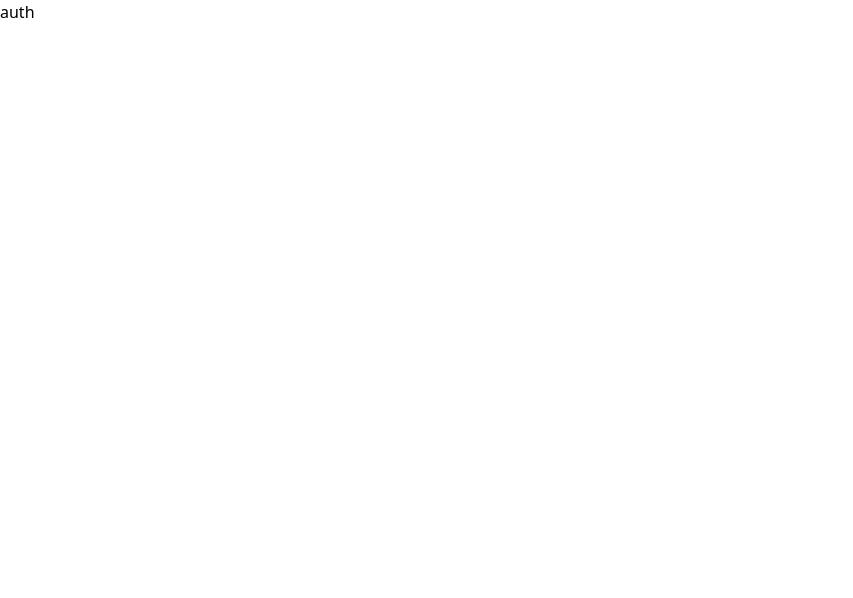
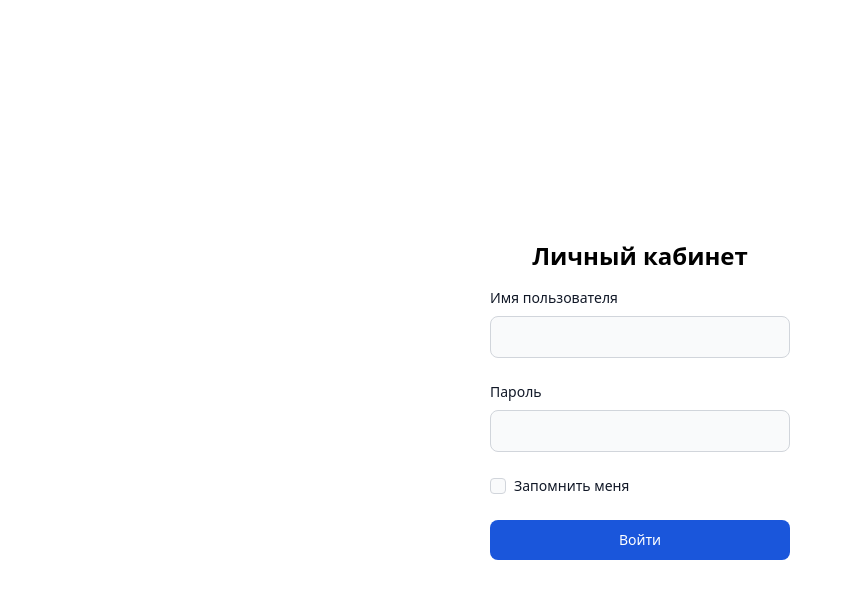
Before and after one commit to lyarov22/askpl, a Next.js app in the folder client/: page /auth in a window 1280 px wide. Shown: the top 598 px of the page, without its empty margins (0-853 px from the left). Built offline with nearby package versions, Linux system fonts and the light colour scheme.

Commit message:
auth front

```diff
--- a/client/package.json
+++ b/client/package.json
@@ -11,6 +11,8 @@
     "dependencies": {
         "@reduxjs/toolkit": "^1.9.7",
         "bcrypt": "^5.1.1",
+        "flowbite": "^1.8.1",
+        "flowbite-react": "^0.6.4",
         "next": "13.5.4",
         "react": "^18",
         "react-dom": "^18",
--- a/client/src/pages/auth.tsx
+++ b/client/src/pages/auth.tsx
@@ -1,5 +1,50 @@
 const auth = () => {
-    return <div>auth</div>;
+    return (
+        <div className="container mx-auto flex flex-col w-[300px] items-center justify-center h-screen">
+            <h1 className="font-semibold text-2xl mb-4">Личный кабинет</h1>
+            <form className="w-full">
+                <div className="mb-6">
+                    <label htmlFor="username" className="block mb-2 text-sm font-medium text-gray-900">
+                        Имя пользователя
+                    </label>
+                    <input
+                        type="text"
+                        id="username"
+                        className="bg-gray-50 border border-gray-300 text-gray-900 text-sm rounded-lg focus:ring-blue-500 focus:border-blue-500 block w-full p-2.5"
+                    />
+                </div>
+                <div className="mb-6">
+                    <label htmlFor="password" className="block mb-2 text-sm font-medium text-gray-900">
+                        Пароль
+                    </label>
+                    <input
+                        type="password"
+                        id="password"
+                        className="bg-gray-50 border border-gray-300 text-gray-900 text-sm rounded-lg focus:ring-blue-500 focus:border-blue-500 block w-full p-2.5"
+                    />
+                </div>
+                <div className="flex items-start mb-6">
+                    <div className="flex items-center h-5">
+                        <input
+                            type="checkbox"
+                            id="remember"
+                            value=""
+                            className="w-4 h-4 border border-gray-300 rounded bg-gray-50"
+                        />
+                    </div>
+                    <label htmlFor="remember" className="ml-2 text-sm font-medium text-gray-900">
+                        Запомнить меня
+                    </label>
+                </div>
+                <button
+                    type="submit"
+                    className="text-white bg-blue-700 hover:bg-blue-800 focus:ring-4 focus:outline-none focus:ring-blue-300 font-medium rounded-lg text-sm w-full px-5 py-2.5 text-center"
+                >
+                    Войти
+                </button>
+            </form>
+        </div>
+    );
 };
 
 export default auth;
--- a/client/tailwind.config.ts
+++ b/client/tailwind.config.ts
@@ -1,7 +1,8 @@
-import type { Config } from 'tailwindcss'
+import type { Config } from 'tailwindcss';
 
 const config: Config = {
     content: [
+        './node_modules/flowbite-react/**/*.js',
         './src/pages/**/*.{js,ts,jsx,tsx,mdx}',
         './src/components/**/*.{js,ts,jsx,tsx,mdx}',
         './src/app/**/*.{js,ts,jsx,tsx,mdx}',
@@ -10,11 +11,10 @@ const config: Config = {
         extend: {
             backgroundImage: {
                 'gradient-radial': 'radial-gradient(var(--tw-gradient-stops))',
-        'gradient-conic':
-          'conic-gradient(from 180deg at 50% 50%, var(--tw-gradient-stops))',
+                'gradient-conic': 'conic-gradient(from 180deg at 50% 50%, var(--tw-gradient-stops))',
             },
         },
     },
-  plugins: [],
-}
-export default config
+    plugins: [require('flowbite/plugin')],
+};
+export default config;
```
Also changed, not shown: 1 other file (tests, documents, lock files or other folders). Lines whose indentation alone changed are shown as unchanged.
